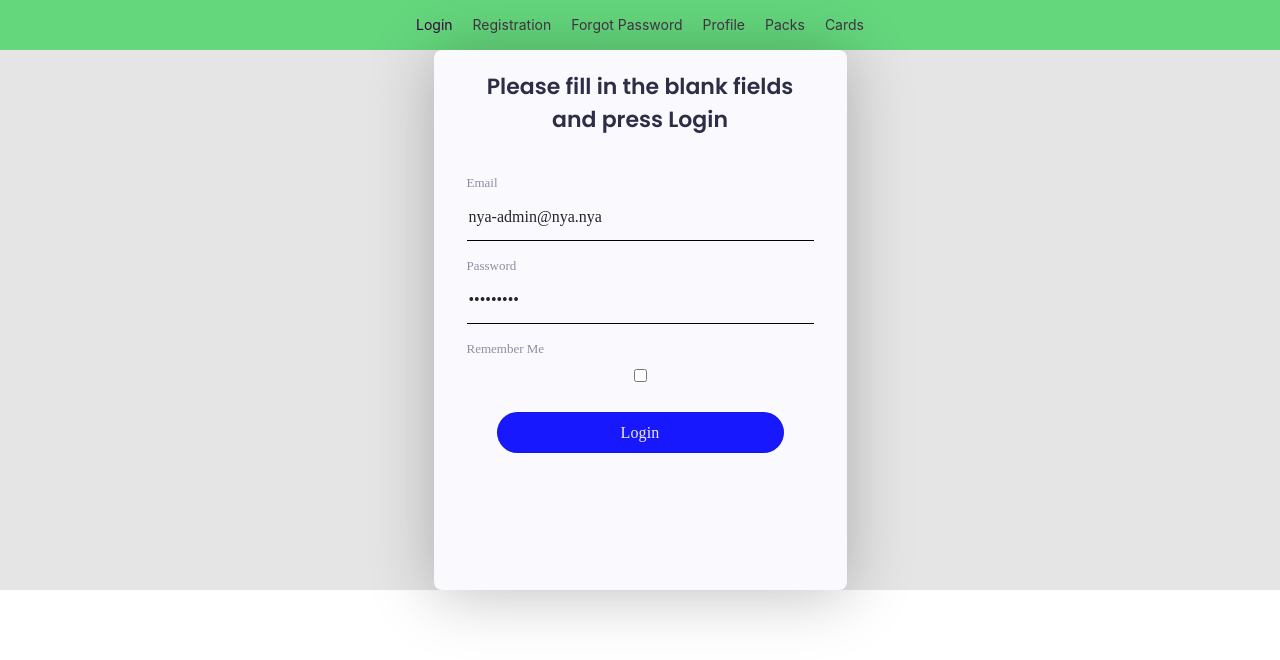
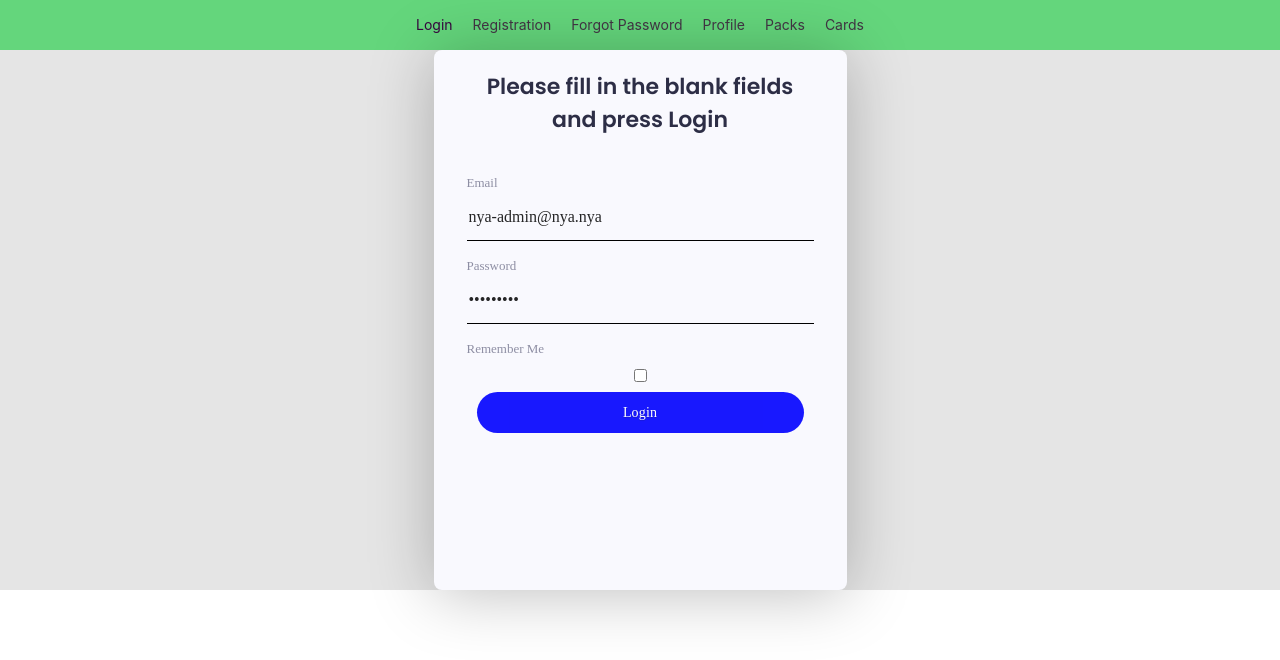
Before and after one commit to Chester7777/learning_Cards, a React (Create React App) app: page /login in a window 1280 px wide. Shown: the top 660 px of the page. Built offline with nearby package versions, Linux system fonts and the light colour scheme; no server answers.

Commit message:
add loading component

```diff
--- a/src/n1-main/m1-ui/App.tsx
+++ b/src/n1-main/m1-ui/App.tsx
@@ -6,6 +6,7 @@ import Routes from "./routes/Routes";
 import {initializeAppTC} from "../m2-bll/appReducer";
 import {useDispatch, useSelector} from "react-redux";
 import {AppRootStateType} from "../m2-bll/store";
+import Loading from "./common/Loader/Loading";
 
 
 
@@ -18,10 +19,7 @@ const App = () => {
         dispatch(initializeAppTC())
     }, [])
     if (!isInitialized) {
-        return <div
-            style={{position: 'fixed', top: '30%', textAlign: 'center', width: '100%'}}>
-            Загрузка крутилка
-        </div>
+        return <Loading/>
     }
 
   return (
--- a/src/n1-main/m1-ui/common/Button/Button.css
+++ b/src/n1-main/m1-ui/common/Button/Button.css
@@ -1,15 +1,39 @@
+@import url('https://fonts.googleapis.com/css2?family=Poppins:wght@600&display=swap');
+
 .storybook-button {
-    font-family: 'Nunito Sans', 'Helvetica Neue', Helvetica, Arial, sans-serif;
-    font-weight: 700;
+    font-family: SF UI Display;
+
     border: 0;
     border-radius: 3em;
     cursor: pointer;
     display: inline-block;
-    line-height: 1;
+    font-style: normal;
+    font-weight: 500;
+    font-size: 16px;
+    line-height: 19px;
+    /* identical to box height */
+
+    text-align: center;
+    letter-spacing: 0.01em;
+
+    color: #ECECF9;
+    text-shadow: 0px 1px 1px rgba(0, 0, 0, 0.25);
+    opacity:0.9;
+    margin: 10px;
+
+}
+.storybook-button:active{
+    box-shadow: 0 5px #666;
+    transform: translateY(3px);
+}
+.storybook-button:hover{
+    opacity:0.7;
+
 }
 .storybook-button--primary {
     color: white;
-    background-color: #1ea7fd;
+    background-color: #0120d4;
+
 }
 .storybook-button--secondary {
     color: #333;
--- /dev/null
+++ b/src/n1-main/m1-ui/common/Loader/Loading.tsx
@@ -0,0 +1,13 @@
+import React from "react";
+import spiner from '../Loader/__Iphone-spinner-1.gif'
+import s from '../Loader/loading.module.css'
+const  Loading = () => {
+    return (
+        <div>
+                     <div className={s.loadingStyle}><img src={spiner} alt="Be patient..."/></div>
+        </div>
+
+);
+}
+
+export default Loading;
--- /dev/null
+++ b/src/n1-main/m1-ui/common/Loader/loading.module.css
@@ -0,0 +1,6 @@
+.loadingStyle {
+width: 100%;
+    height:100vh;
+    display: flex;align-items: center;
+    justify-content: center;
+}
--- a/src/n1-main/m1-ui/components/login/Login.module.css
+++ b/src/n1-main/m1-ui/components/login/Login.module.css
@@ -26,31 +26,7 @@
     margin: 15px 0px 0px 0px;
 }
 
-.registerForm Button {
-    font-family: SF UI Display;
-    font-style: normal;
-    font-weight: 500;
-    font-size: 16px;
-    line-height: 19px;
-    /* identical to box height */
 
-    text-align: center;
-    letter-spacing: 0.01em;
-
-    color: #ECECF9;
-
-    text-shadow: 0px 1px 1px rgba(0, 0, 0, 0.25);
-    opacity:0.9;
-    margin: 30px;
-}
-
-.registerForm Button:active {
-    box-shadow: 0 5px #666;
-    transform: translateY(3px);
-}
-.registerForm Button:hover {
-    opacity:0.7;
-}
 
 
 .background {
@@ -100,3 +76,9 @@
 margin-top: 10px
 
 }
+
+.errorText {
+    height: 20px;
+    color: red;
+    margin-bottom: 5px;
+}
--- a/src/n1-main/m1-ui/components/login/Login.tsx
+++ b/src/n1-main/m1-ui/components/login/Login.tsx
@@ -7,6 +7,7 @@ import {LoginParamsType} from "../../../m3-dal/auth-api";
 import {AppRootStateType} from "../../../m2-bll/store";
 import {Redirect} from "react-router-dom";
 import Profile from "../profile/Profile";
+import {Simulate} from "react-dom/test-utils";
 
 type  LoginContentPropsType = {
 
@@ -40,6 +41,7 @@ const LoginContent: React.FC<LoginContentPropsType> = ({
     const onClickLoginButton = () => {
         onClickHandler({email, password, rememberMe})
     }
+    const error=useSelector<AppRootStateType,string>(state => state.profile.error)
 
 
     return (
@@ -79,12 +81,16 @@ const LoginContent: React.FC<LoginContentPropsType> = ({
                         onChange={(e) => setRememberMe(!rememberMe)}
                     />
                     <Button
+                        primary={true}
                         onClick={onClickLoginButton}
                         label={'Login'}
                         backgroundColor={'blue'}
                     />
+                    <div className={s.errorText}>{error}</div>
+
                 </form>
             </div>
+
         </div>
 
     )
--- a/src/n1-main/m1-ui/components/profile/Profile.module.css
+++ b/src/n1-main/m1-ui/components/profile/Profile.module.css
@@ -19,37 +19,60 @@
     color: red;
     margin-bottom: 5px;
 }
-.wrapProfile{
-    width: 50%;
+
+.wrapProfile {
     border: 1px solid;
     display: flex;
-    flex-direction: row;
+    margin: 0 auto;
+    width: 413px;
+    height: 540px;
+    background: #F9F9FE;
+    box-shadow: 0 4px 64px rgba(0, 0, 0, 0.25);
+    border-radius: 8px;
+    flex-direction: column;
+    align-items: center;
+    padding: 20px 48px;
+    box-sizing: border-box;
+
 }
-.wrapAva{
+
+.wrapAva {
     width: 200px;
     height: 200px;
     margin: 10px;
     background-size: cover;
     background-repeat: no-repeat;
     background-position: center;
+    border-radius: 8px;
+
 
 }
-.wrapInfo{
-    width: 300px;
-    border: 1px solid;
+
+.wrapInfo {
+
     margin: 10px;
-display: flex;
+    display: flex;
     flex-direction: column;
 }
-.infoBlock{
+
+.infoBlock {
     display: flex;
-flex-direction: row;
+    flex-direction: row;
 }
-.titles{
-   width: 85px;
-text-align: left;
+
+.titles {
+    width: 85px;
+    text-align: left;
+    opacity: 0.5;
+
 }
-.info{
-    word-wrap: break-word ;
+
+.info {
+    word-wrap: break-word;
     justify-content: flex-start;
 }
+
+.background {
+    background-color: #E5E5E5;
+    height: 100vh;
+}
--- a/src/n1-main/m1-ui/components/profile/Profile.tsx
+++ b/src/n1-main/m1-ui/components/profile/Profile.tsx
@@ -6,7 +6,6 @@ import {Button} from "../../common/Button/Button";
 import {logoutTC} from "../../../m2-bll/loginReducer";
 import {logOutAC} from "../../../m2-bll/profileReducer";
 import {Redirect} from "react-router-dom";
-
 const Profile =React.memo(function (){
     const dispatch = useDispatch()
     const name = useSelector<AppRootStateType, string>(state => state.profile.name)
@@ -26,8 +25,7 @@ const Profile =React.memo(function (){
 
     }
     return (
-        <div>
-            Profile
+        <div className={s.background}>
             <div className={s.wrapProfile}>
                 <div className={s.wrapAva} style={{backgroundImage: `url(${ava})`}}>ss</div>
                 <div className={s.wrapInfo}>
@@ -47,7 +45,7 @@ const Profile =React.memo(function (){
                         <div className={s.titles}>Card Packs:</div>
                         <div className={s.info}>{publicCardPacksCount}</div>
                     </div>
-                    <Button onClick={logOutHandler} label={"LogOut"}/>
+                    <Button primary={true} onClick={logOutHandler} label={"LogOut"}/>
 
                 </div>
 
--- a/src/n1-main/m1-ui/components/registration/Registration.tsx
+++ b/src/n1-main/m1-ui/components/registration/Registration.tsx
@@ -31,7 +31,8 @@ const Registration = () => {
                     </div>
                     <Button
                         label={'Sign Up'}
-                        backgroundColor={'blue'}/>
+                        primary={true}
+                        />
                 </form>
             </div>
         </div>
--- a/src/n1-main/m2-bll/loginReducer.tsx
+++ b/src/n1-main/m2-bll/loginReducer.tsx
@@ -1,7 +1,7 @@
 import {Dispatch} from "redux"
 import {authAPI, LoginParamsType} from "../m3-dal/auth-api";
 import {SetAppErrorActionType, SetAppStatusActionType, setIsInitializedAC, setIsInitializedACType} from "./appReducer";
-import {setProfileDataAC} from "./profileReducer";
+import {setLoginErrorAC, setProfileDataAC} from "./profileReducer";
 
 // types
 type InitialStateType = {
@@ -10,7 +10,8 @@ type InitialStateType = {
 
 type ActionsType = ReturnType<typeof setIsLoggedInAC> | ReturnType<typeof setProfileDataAC> | SetAppErrorActionType
     | SetAppStatusActionType
-    | setIsInitializedACType
+    | setIsInitializedACType |
+    ReturnType<typeof setLoginErrorAC>
 
 export type RequestStatusType = any
 
@@ -52,22 +53,20 @@ export const loginTC = ({email, password, rememberMe}: LoginParamsType) => async
         dispatch(setIsInitializedAC(true))
 
         const error = e.response
-            ? e.response.data.error
+            ? dispatch(setLoginErrorAC(e.response.data.error))
             : (e.message + ', more details in the console');
-
         console.log('Error: ', {...e})
     }
 }
 export const logoutTC = () => async (dispatch: Dispatch<ActionsType>) => {
     try {
-        const res= await authAPI.logOut()
-if(res.statusText=== "OK"){
-    dispatch(setIsLoggedInAC(false))
+        const res = await authAPI.logOut()
+        if (res.statusText === "OK") {
+            dispatch(setIsLoggedInAC(false))
 
-}
+        }
 
-    }
-    catch (e) {
+    } catch (e) {
 
     }
 }
```
Also changed, not shown: src/n1-main/m2-bll/profileReducer.ts (+19 -2 lines), src/n1-main/m1-ui/common/Loader/__Iphone-spinner-1.gif (added).
